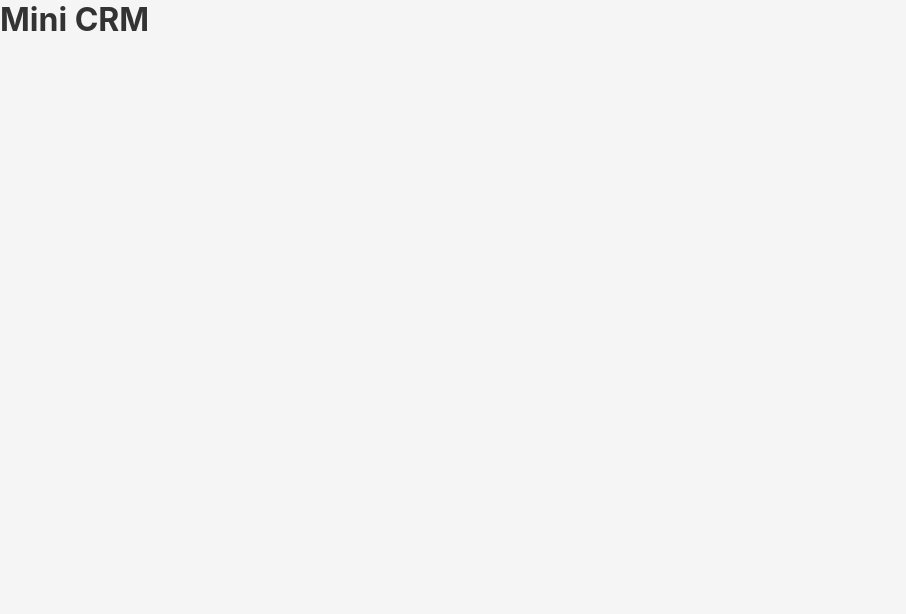
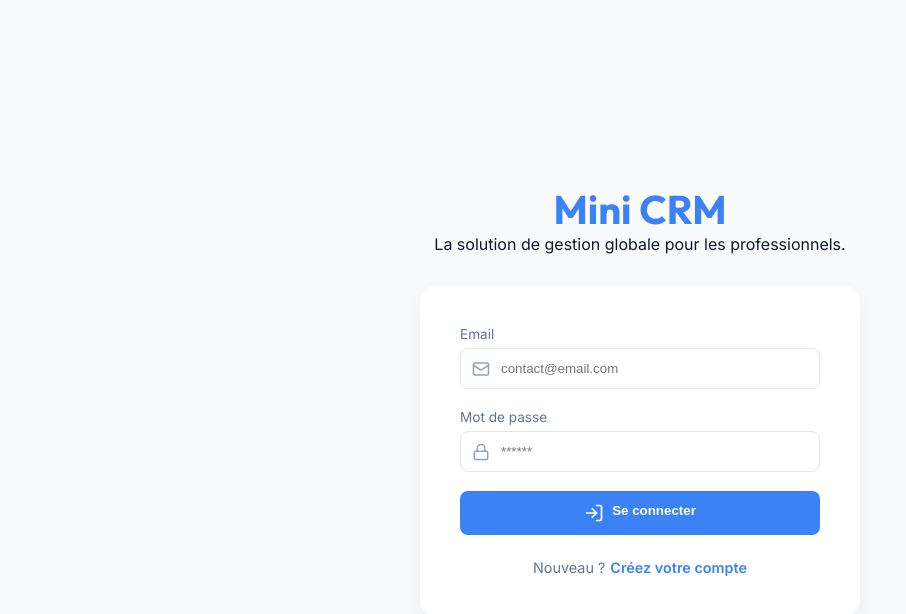
Before and after one commit to mero-60160/mon-projet-cda, a React app in the folder frontend/: page / in a window 1280 px wide. Shown: the top 614 px of the page, without its empty margins (0-906 px from the left). Built offline with nearby package versions, Linux system fonts and the light colour scheme; the HTML template or start-up script is replaced by a standard one.

Commit message:
feat(frontend): création de l'interface React d'authentification et intégration API

```diff
--- a/frontend/package.json
+++ b/frontend/package.json
@@ -10,8 +10,11 @@
     "preview": "vite preview"
   },
   "dependencies": {
+    "axios": "^1.13.6",
+    "lucide-react": "^1.6.0",
     "react": "^19.2.4",
-    "react-dom": "^19.2.4"
+    "react-dom": "^19.2.4",
+    "react-router-dom": "^7.13.2"
   },
   "devDependencies": {
     "@eslint/js": "^9.39.4",
--- a/frontend/src/App.jsx
+++ b/frontend/src/App.jsx
@@ -1,9 +1,59 @@
+import { useState, useEffect } from 'react';
+import Authentification from './pages/Authentification';
+import './App.css';
+
+/**
+ * Composant Racine de l'application
+ * Gère le cycle de vie de la session (Connexion / Déconnexion)
+ */
 function App() {
+  const [estConnecte, setEstConnecte] = useState(false);
+
+  // Utilisation d'un effet secondaire pour vérifier la persistance de session
+  useEffect(() => {
+    const token = localStorage.getItem('crm_token');
+    if (token) {
+      setEstConnecte(true);
+    }
+  }, []);
+
+  /**
+   * Gestionnaire de fin de session
+   * Nettoie le stockage local et réinitialise l'état d'authentification
+   */
+  const gererDeconnexion = () => {
+    localStorage.removeItem('crm_token');
+    localStorage.removeItem('crm_user');
+    setEstConnecte(false);
+  };
+
+  // Affichage du module d'authentification si la session est expirée ou inexistante
+  if (!estConnecte) {
+    return <Authentification onLoginSuccess={() => setEstConnecte(true)} />;
+  }
+
+  // Affichage du tableau de bord une fois la session validée
   return (
-    <div>
-      <h1>Mini CRM</h1>
+    <div style={{ padding: '2rem' }}>
+      <h1>🎉 Bienvenue dans le Mini CRM</h1>
+      <p>L'interface du tableau de bord global.</p>
+
+      <button
+        onClick={gererDeconnexion}
+        style={{
+          marginTop: '2rem',
+          background: 'var(--danger)',
+          color: 'white',
+          border: 'none',
+          padding: '10px 20px',
+          borderRadius: '8px',
+          cursor: 'pointer',
+          fontFamily: 'var(--police-texte)'
+        }}>
+        Terminer la session
+      </button>
     </div>
-  )
+  );
 }
 
-export default App
+export default App;
--- a/frontend/src/index.css
+++ b/frontend/src/index.css
@@ -1,12 +1,68 @@
-/* Styles globaux - Mini CRM */
-* {
-  margin: 0;
-  padding: 0;
-  box-sizing: border-box;
+@import url('https://fonts.googleapis.com/css2?family=Outfit:wght@300;400;500;600;700&family=Inter:wght@400;500;600&display=swap');
+
+:root {
+  --bg-principal: #F8FAFC;
+  --texte-principal: #0F172A;
+  --texte-secondaire: #64748B;
+  --primaire: #3B82F6;
+  --primaire-survol: #2563EB;
+  --danger: #EF4444;
+  --police-titre: 'Outfit', sans-serif;
+  --police-texte: 'Inter', sans-serif;
 }
 
+* { margin: 0; padding: 0; box-sizing: border-box; }
+
 body {
-  font-family: 'Inter', sans-serif;
-  background-color: #f5f5f5;
-  color: #333;
+  font-family: var(--police-texte);
+  background-color: var(--bg-principal);
+  color: var(--texte-principal);
 }
+
+h1, h2 { font-family: var(--police-titre); }
+
+.carte-premium {
+  background: white;
+  border-radius: 16px;
+  box-shadow: 0 10px 25px rgba(0,0,0,0.05);
+  padding: 2.5rem;
+}
+
+.bouton-primaire {
+  background-color: var(--primaire);
+  color: white;
+  padding: 0.75rem 1.5rem;
+  border: none;
+  border-radius: 8px;
+  cursor: pointer;
+  width: 100%;
+  font-weight: 600;
+  display: flex;
+  justify-content: center;
+  gap: 0.5rem;
+  margin-top: 1rem;
+}
+
+.bouton-primaire:hover { background-color: var(--primaire-survol); }
+
+/* UTILITAIRES FORMULAIRE (Pour raccourcir le React) */
+.formulaire-groupe { margin-bottom: 1.2rem; display: flex; flex-direction: column; }
+.formulaire-etiquette { font-size: 0.85rem; color: var(--texte-secondaire); margin-bottom: 0.4rem; }
+.champ-avec-icone { position: relative; }
+.icone-champ { position: absolute; top: 12px; left: 12px; color: #94A3B8; }
+.formulaire-champ {
+  width: 100%;
+  padding: 0.75rem 1rem 0.75rem 2.5rem;
+  border: 1px solid #E2E8F0;
+  border-radius: 8px;
+}
+.ligne-champs { display: flex; gap: 1rem; }
+.alerte-erreur { color: var(--danger); background: #FEF2F2; padding: 1rem; border-radius: 8px; margin-bottom: 1rem; }
+
+/* PAGE AUTHENTIFICATION */
+.page-authentification { display: flex; align-items: center; justify-content: center; min-height: 100vh; }
+.conteneur-authentification { width: 440px; }
+.entete-authentification { text-align: center; margin-bottom: 2rem; }
+.entete-authentification h1 { color: var(--primaire); font-size: 2.5rem; }
+.bascule-authentification { margin-top: 1.5rem; text-align: center; color: var(--texte-secondaire); font-size: 0.9rem; }
+.bascule-authentification span { color: var(--primaire); cursor: pointer; font-weight: 600; margin-left: 5px; }
--- /dev/null
+++ b/frontend/src/pages/Authentification.jsx
@@ -0,0 +1,101 @@
+import { useState } from 'react';
+import { Mail, Lock, User, LogIn, UserPlus } from 'lucide-react';
+import axios from 'axios';
+
+/**
+ * Composant de champ de texte réutilisable pour les formulaires.
+ * Permet de factoriser le rendu des champs avec leurs icônes.
+ */
+const ChampTexte = ({ etiquette, type, valeur, modification, Icone, placeholder }) => (
+  <div className="formulaire-groupe">
+    <label className="formulaire-etiquette">{etiquette}</label>
+    <div className="champ-avec-icone">
+      <Icone className="icone-champ" size={18} />
+      <input type={type} className="formulaire-champ" value={valeur} onChange={(e) => modification(e.target.value)} required placeholder={placeholder} />
+    </div>
+  </div>
+);
+
+/**
+ * Page Principale d'Authentification
+ */
+export default function Authentification({ onLoginSuccess }) {
+  const [estInscription, setEstInscription] = useState(false);
+  const [formulaire, setFormulaire] = useState({ email: '', motDePasse: '', nom: '', prenom: '' });
+  const [erreur, setErreur] = useState('');
+
+  // Fonction utilitaire pour mettre à jour une seule case du formulaire sans effacer les autres
+  const modifierChamp = (champ, valeur) => setFormulaire({ ...formulaire, [champ]: valeur });
+
+  // Soumission à l'API Backend
+  const gererSoumission = async (e) => {
+    e.preventDefault();
+    try {
+      if (estInscription) {
+        // Appelle la route /inscription du backend
+        await axios.post('http://localhost:3000/api/authentification/inscription', formulaire);
+        alert("Succès ! Veuillez vous connecter avec votre nouveau compte.");
+        setEstInscription(false);
+      } else {
+        // Appelle la route /connexion du backend
+        const reponse = await axios.post('http://localhost:3000/api/authentification/connexion', {
+          email: formulaire.email,
+          motDePasse: formulaire.motDePasse
+        });
+
+        // Sauvegarde le profil et déclenche l'entrée dans le dashboard
+        localStorage.setItem('crm_token', reponse.data.token);
+        localStorage.setItem('crm_user', JSON.stringify({ nom: reponse.data.nom, prenom: reponse.data.prenom }));
+        onLoginSuccess();
+      }
+    } catch (err) {
+      setErreur(err.response?.data?.message || "Erreur de connexion au serveur.");
+    }
+  };
+
+  // Rendu de l'interface utilisateur
+  return (
+    <div className="page-authentification">
+      <div className="conteneur-authentification">
+
+        <div className="entete-authentification">
+          <h1>Mini CRM</h1>
+          <p>La solution de gestion globale pour les professionnels.</p>
+        </div>
+
+        <div className="carte-premium">
+          <form onSubmit={gererSoumission}>
+
+            {erreur && <div className="alerte-erreur">{erreur}</div>}
+
+            {/* Rendu conditionnel des champs d'inscription */}
+            {estInscription && (
+              <div className="ligne-champs">
+                <ChampTexte etiquette="Prénom" type="text" valeur={formulaire.prenom} modification={(val) => modifierChamp('prenom', val)} Icone={User} placeholder="Jean"/>
+                <ChampTexte etiquette="Nom" type="text" valeur={formulaire.nom} modification={(val) => modifierChamp('nom', val)} Icone={User} placeholder="Dupont"/>
+              </div>
+            )}
+
+            {/* Champs d'identification */}
+            <ChampTexte etiquette="Email" type="email" valeur={formulaire.email} modification={(val) => modifierChamp('email', val)} Icone={Mail} placeholder="contact@email.com"/>
+            <ChampTexte etiquette="Mot de passe" type="password" valeur={formulaire.motDePasse} modification={(val) => modifierChamp('motDePasse', val)} Icone={Lock} placeholder="******"/>
+
+            <button type="submit" className="bouton-primaire">
+              {estInscription ? <UserPlus size={20}/> : <LogIn size={20}/>}
+              {estInscription ? "S'inscrire" : "Se connecter"}
+            </button>
+
+            <div className="bascule-authentification">
+              {estInscription ? "Déjà membre ?" : "Nouveau ?"}
+              <span onClick={() => { setEstInscription(!estInscription); setErreur(''); }}>
+                {estInscription ? "Connectez-vous" : "Créez votre compte"}
+              </span>
+            </div>
+
+          </form>
+        </div>
+
+      </div>
+    </div>
+  );
+}
```
Also changed, not shown: 1 other file (tests, documents, lock files or other folders).
